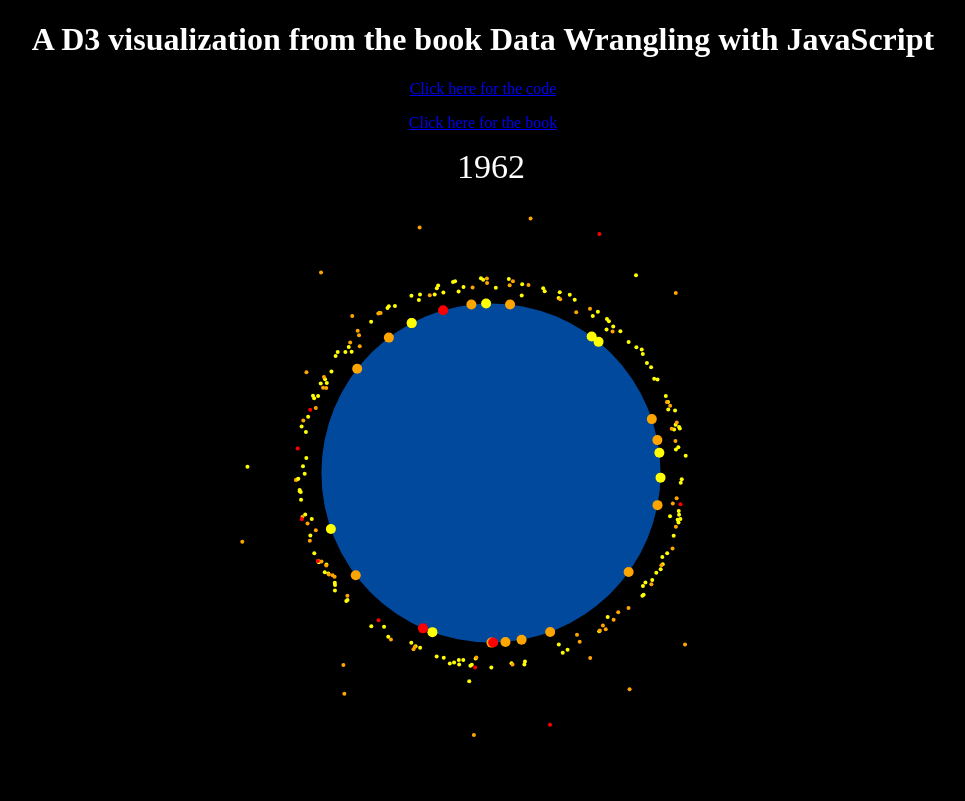
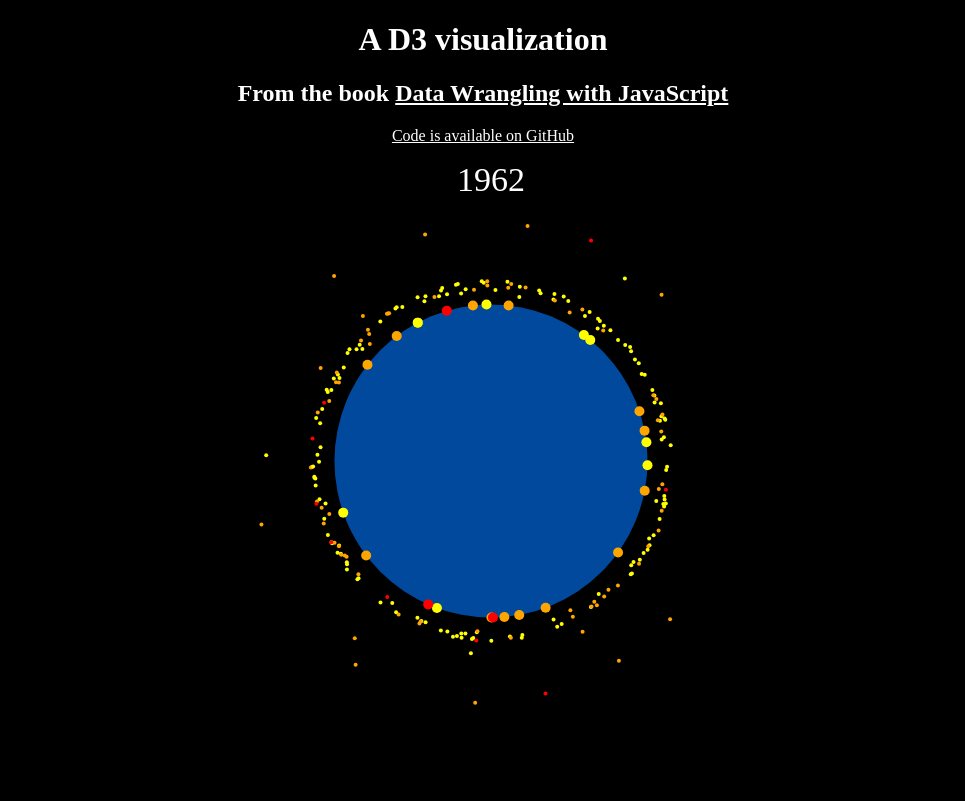
Before and after one commit to Data-Wrangling-with-JavaScript/d3-animated-viz, a website: page index.html in a window 1280 px wide. Shown: the whole page, without its empty margins (157-1122 px from the left). Drawn offline with Linux system fonts and the light colour scheme.

Commit message:
Improved styling for links.

```diff
--- a/app.js
+++ b/app.js
@@ -13,7 +13,7 @@ function pointOnCircle (radius, angleDegrees) { // Helper function to create a p
 window.onload = function () {
 
     var width = window.innerWidth; // Dimensions for our visualization are derived from the size of the browser window.
-    var height = window.innerHeight - 150; // Allow for heading and links.
+    var height = window.innerHeight - 200; // Allow for heading and links.
 
     var earthRadius = 6371; // This is the real radius of the earth!
     var earthTranslation = "translate(" + (width/2) + ", " + (height/2) + ")"; // Setup a translation to position the earth.
--- a/index.html
+++ b/index.html
@@ -9,9 +9,23 @@
         <script src="app.js"></script>
     </head>
     <body>
-        <h1 style="color: white; text-align: center;">A D3 visualization from the book Data Wrangling with JavaScript</h1>
-        <p style="color: white; text-align: center;"><a href="https://github.com/Data-Wrangling-with-JavaScript/d3-animated-viz" target="_blank">Click here for the code</a></p>
-        <p style="color: white; text-align: center;"><a href="http://bit.ly/2t2cJu2" target="_blank">Click here for the book</a></p>
+        <style>
+            a:link {
+                color: white;
+            }
+            a:visited {
+                color: orange;
+            }
+            a:hover {
+                color: yellow;
+            }
+            a:active {
+                color: yellow;
+            }
+        </style>
+        <h1 style="color: white; text-align: center;">A D3 visualization</h1>
+        <h2 style="color: white; text-align: center; ">From the book <a href="http://bit.ly/2t2cJu2" target="_blank">Data Wrangling with JavaScript</a></h1>
+        <p style="color: white; text-align: center;"><a href="https://github.com/Data-Wrangling-with-JavaScript/d3-animated-viz" target="_blank">Code is available on GitHub</a></p>
         <svg class="chart"></svg>
     </body>
 </html>
```
